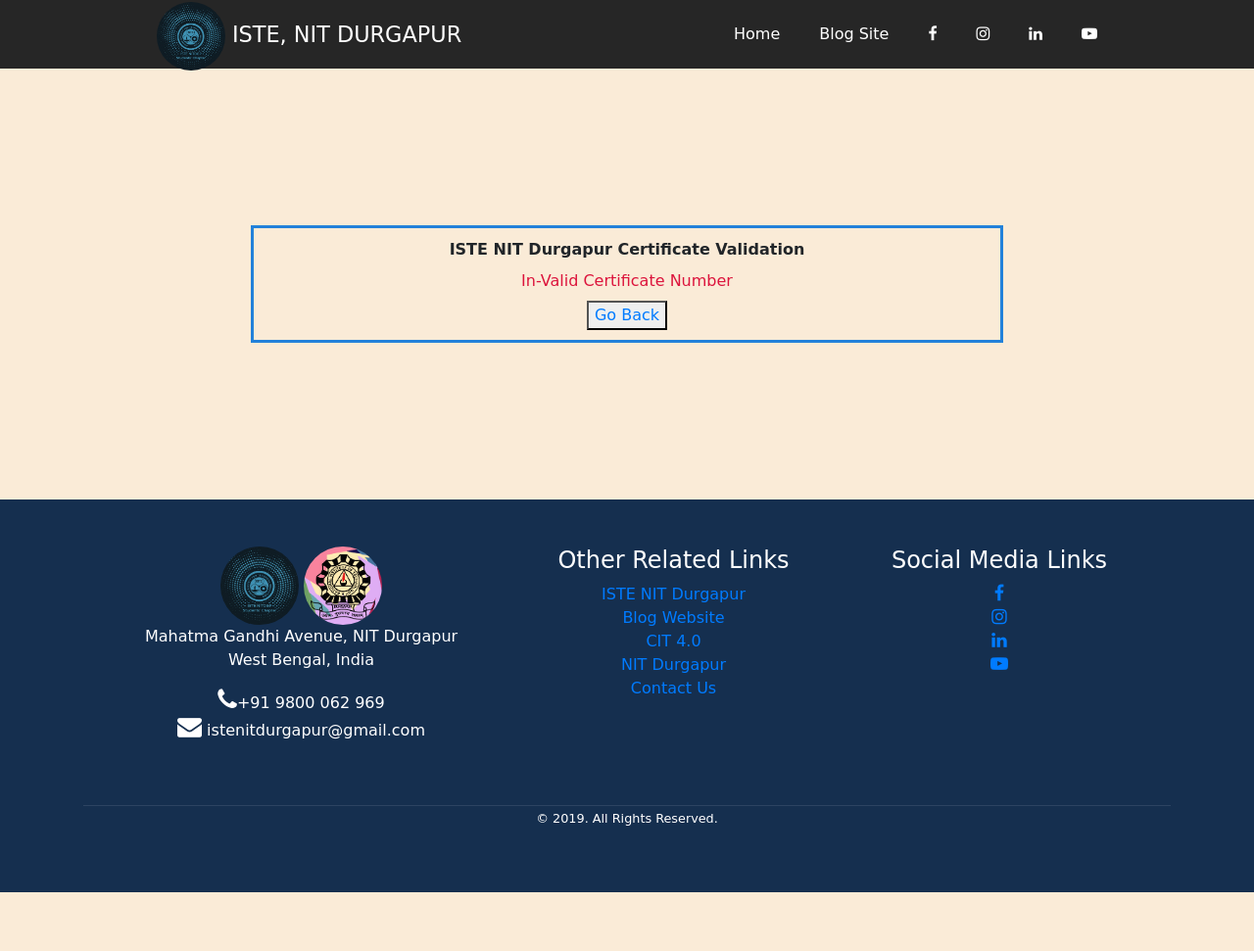
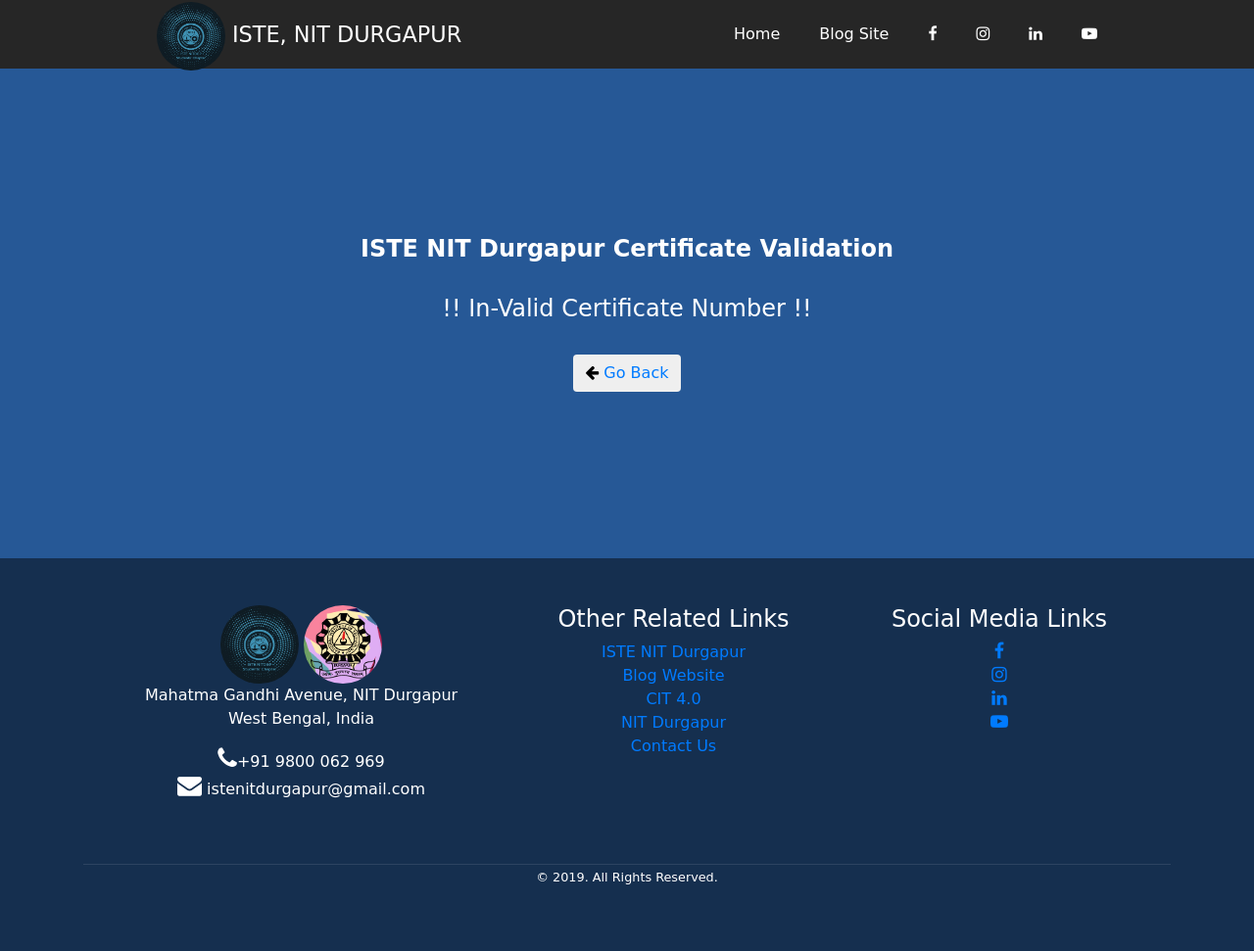
Before and after one commit to Koustav-Sanyal/certifications_trial, a Django app: template certification/verifycert/templates/verifycert/error.html in a window 1280 px wide. Shown: the whole page at 98% size. Before the commit the page ends 911 px from the top, so only its background shows below. Run offline with Django 3.2, Linux system fonts and the light colour scheme; the template is opened without the code that fills it, so the values that code supplies are empty; some libraries are stand-ins or nearby versions.

Commit message:
Updated UI

```diff
--- a/certification/certification/settings.py
+++ b/certification/certification/settings.py
@@ -26,7 +26,7 @@
 # SECURITY WARNING: don't run with debug turned on in production!
 DEBUG = True
 
-ALLOWED_HOSTS = ['*']
+ALLOWED_HOSTS = ['*', 'istenitdgp.com/verify']
 
 # Application definition
 
--- a/certification/cit/views.py
+++ b/certification/cit/views.py
@@ -16,12 +16,6 @@
 import mimetypes
 
 def cit2020(request, cert_id):
-    # if(cert_id == "232696" or cert_id == "174630" or cert_id == "259682"):
-    #     img_path = os.path.join(BASE_DIR, "cit/data/cit2020/" + cert_id + ".png")
-    #     img = open(img_path, 'rb')
-    #     response =HttpResponse(img, content_type='image/png')
-    #     response['Content-Disposition'] = 'attachment; filename="ISTE_certificate.jpg"'
-    #     return response
 
     try:
         file_path = os.path.join(BASE_DIR, 'cit/data/cit2020/cit2020.csv')
--- a/certification/verifycert/templates/verifycert/error.html
+++ b/certification/verifycert/templates/verifycert/error.html
@@ -21,13 +21,13 @@
         margin-top: 20vh;
         margin-bottom: 20vh;
         width: 60%;
-        border: 3px solid #2281da;
         text-align: center;
         padding: 10px;
+        color: white;
       }
       </style>
 </head>
-<body style="background-color: antiquewhite;">
+<body style="background-color: #265896;">
   <section class="nav-bar">
   <div class="nav-container">
     <div class="brand">
@@ -38,7 +38,7 @@
       <div class="nav-mobile"><a id="nav-toggle" href="#!"><span></span></a></div>
       <ul class="nav-list">
         <li>
-          <a href="{% url 'verifycert:home'%}">Home</a>
+          <a href="https://istenitdgp.com/">Home</a>
             <li>
           <a href="http://istenitdgp.com/blog.istenitdgp.com/">Blog Site</a>
         </li>
@@ -57,9 +57,9 @@
 
 <div class="center">
 
-  <label><strong>ISTE NIT Durgapur Certificate Validation</strong> </label><br>
-  <label style="color: crimson;">In-Valid Certificate Number</label><br>
-  <button><a href="{{'/'}}">Go Back</a></button>
+  <h4><strong>ISTE NIT Durgapur Certificate Validation</strong> </h4><br>
+  <h4>!! In-Valid Certificate Number !!</h4><br>
+  <button class="btn"><i class="fa fa-arrow-left"><a href="{{'/'}}"> Go Back</a></i></button>
 </div>
 
 
--- a/requirements.txt
+++ b/requirements.txt
@@ -7,4 +7,3 @@
 pillow==8.0.1
 django-filter>=2.2.0
 pandas
-PIL
```
Also changed, not shown: certification/verifycert/templates/verifycert/home.html (+10 -11 lines), certification/db.sqlite3 (deleted).
